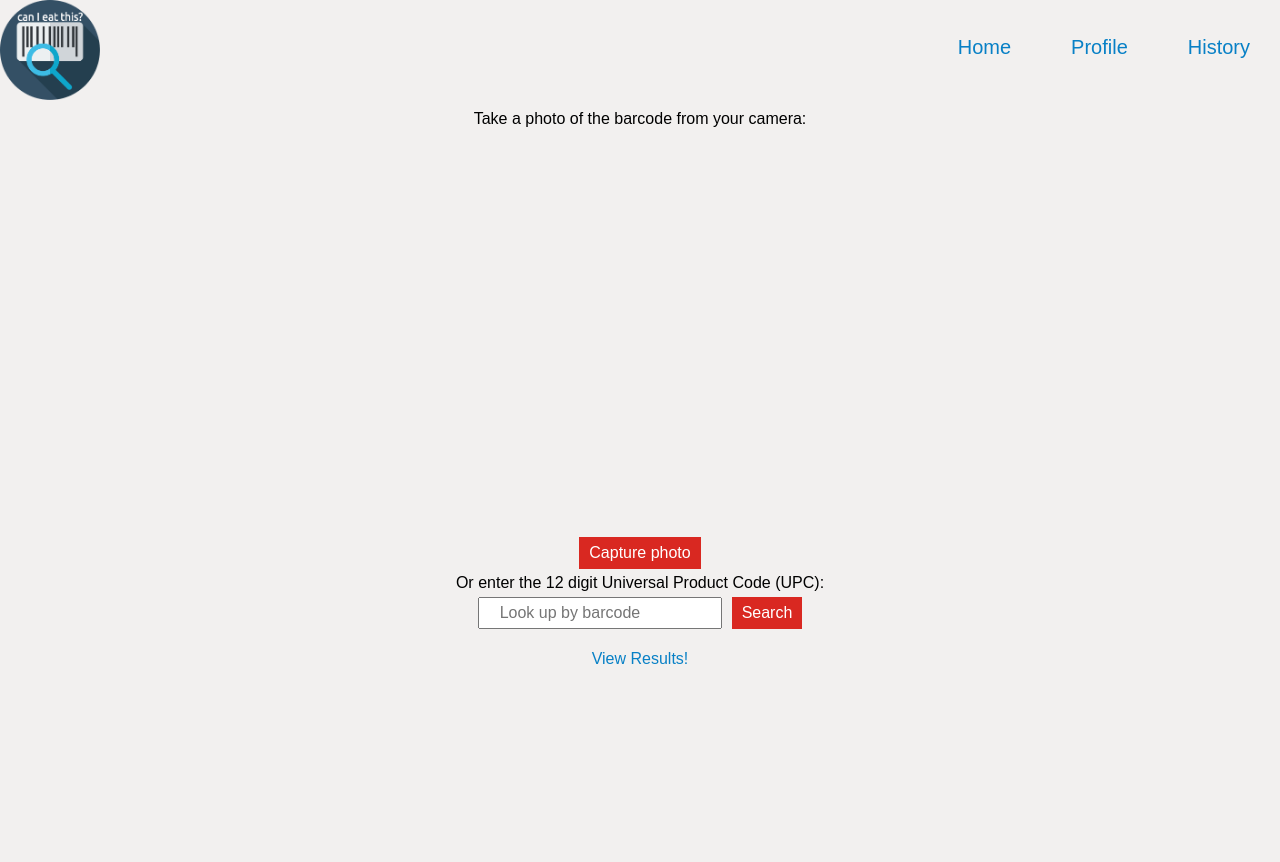
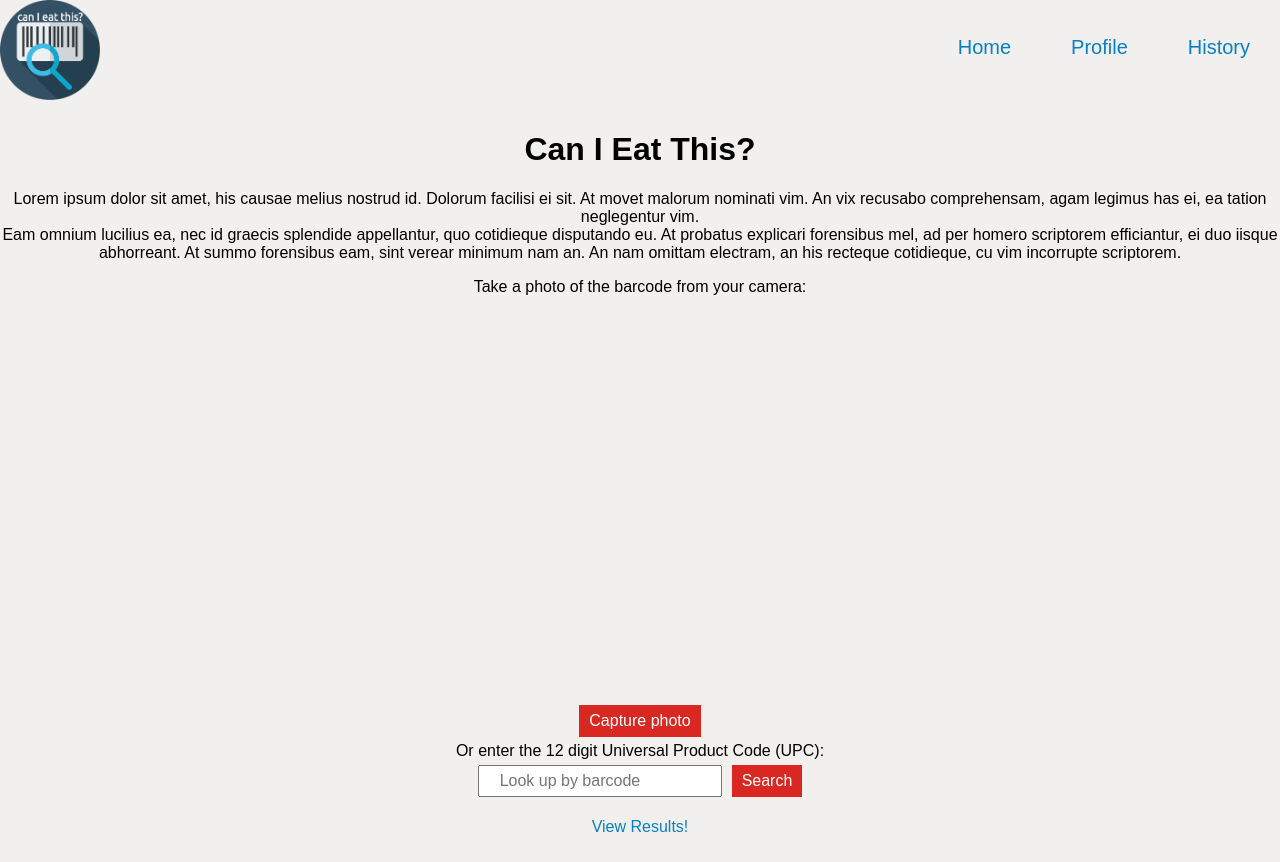
Before and after one commit to naeohmi/can-i-eat-this, a React (Create React App) app in the folder react/: page / in a window 1280 px wide. Before the commit the page ends 800 px from the top, so only its background shows below. Built offline with nearby package versions, Linux system fonts and the light colour scheme; no server answers.

Commit message:
adding many classnames to style

```diff
--- a/react/src/components/Home.js
+++ b/react/src/components/Home.js
@@ -67,18 +67,28 @@ class Home extends Component {
   render() {
     return (
       <div className="home">
+        <div className="containerHome">
+          <div className="introHome">
+            <h1 className="title">Can I Eat This?</h1>
+            <p className="introParagraph">Lorem ipsum dolor sit amet, his causae melius
+            nostrud id. Dolorum facilisi ei sit. At movet malorum nominati vim. An vix recusabo comprehensam,
+            agam legimus has ei, ea tation neglegentur vim.
+            <br/>
+            Eam omnium lucilius ea, nec id graecis splendide appellantur, quo cotidieque
+            disputando eu. At probatus explicari forensibus mel, ad per homero scriptorem efficiantur, ei duo iisque
+            abhorreant. At summo forensibus eam, sint verear minimum nam an. An nam omittam electram,
+            an his recteque cotidieque, cu vim incorrupte scriptorem.</p>
+          </div>
+        <div className="inputOptions">
           <form className="upc-photo-input">
-          <label>Take a photo of the barcode from your camera:</label>
-
+            <label className="labelMessage1">Take a photo of the barcode from your camera:</label>
             <WebcamCapture />
-
           </form>
           <form
             className="upc-text-input"
             onSubmit={this.handleCreate}>
 
-          <label>Or enter the 12 digit Universal Product Code (UPC):</label><br/>
-
+            <label className="labelMessage2">Or enter the 12 digit Universal Product Code (UPC):</label><br/>
             <input
               type="text"
               placeholder="Look up by barcode"
@@ -89,6 +99,8 @@ class Home extends Component {
             <ul className="displayResult"><li><NavLink to="/result">View Results!</NavLink></li></ul>
           </form>
         </div>
+      </div>
+    </div>
     );
   }
 };
```
Lines whose indentation alone changed are shown as unchanged.
